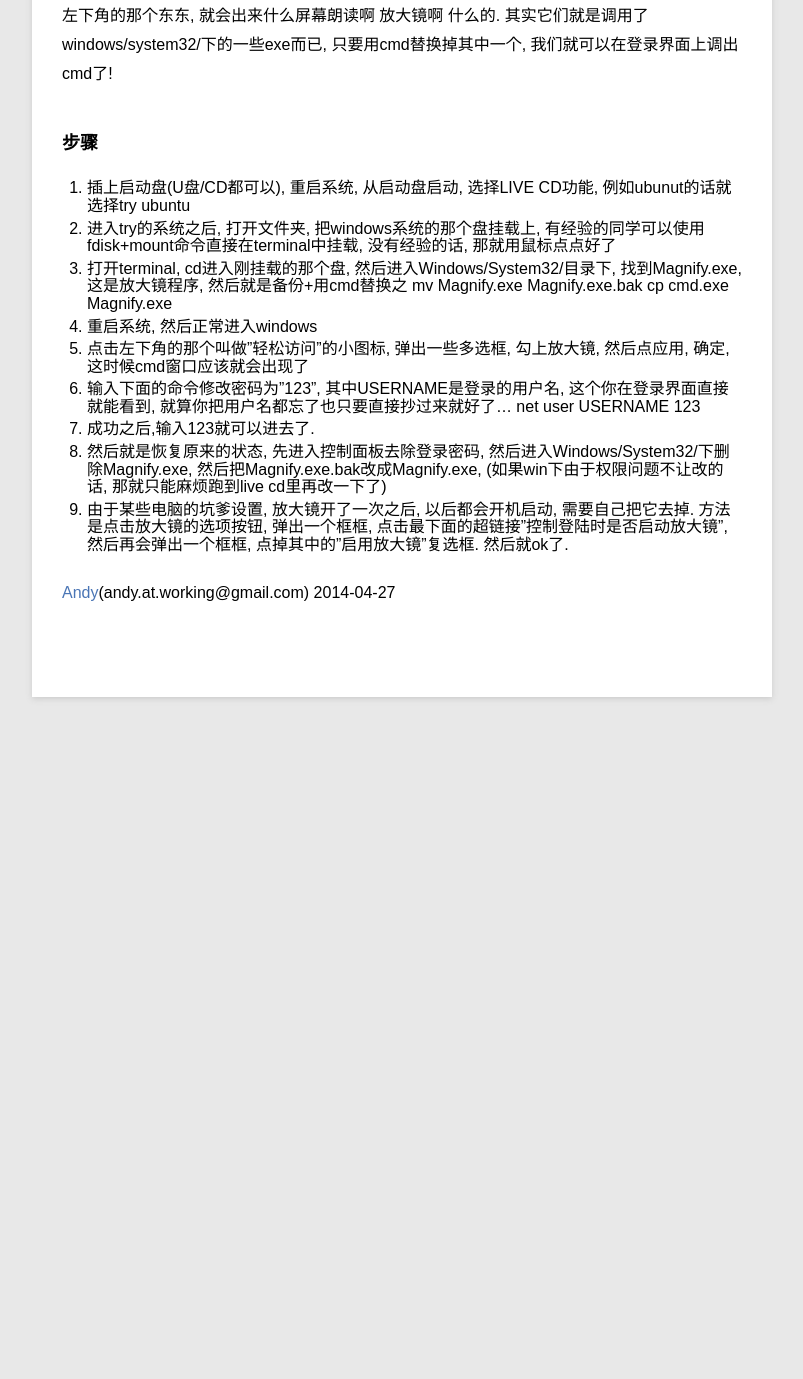
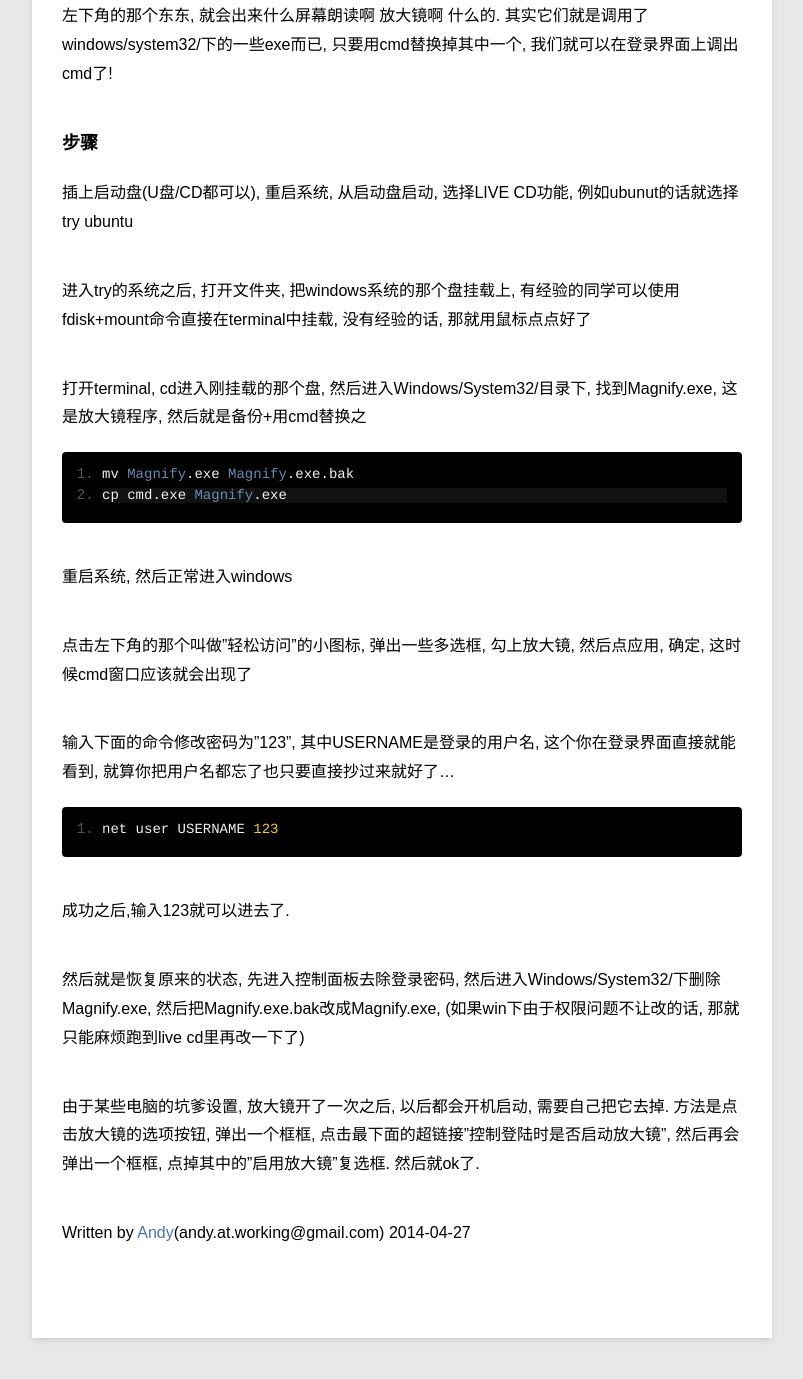
Before and after one commit to andycoder7/andycoder7.github.com, a Jekyll site: the page built from _posts/blog/2014-4-27-remove-windows-pwd.md, in a window 1280 px wide and 1400 px high, scrolled down 859 px. Shown: the top 1379 px of the window, without its empty margins (78-881 px from the left). Built offline with Jekyll 4.4.1, drawn with Linux system fonts in a browser that asks for light colours; Markdown is read by kramdown in place of the engine named in the settings; comment, search, counter and statistics services are not loaded; before the commit the page ends 1636 px from its top, so only the background shows below that; some of the changed lines change nothing that is shown.

Commit message:
remove seq num in rm win pwd

```diff
--- a/_posts/blog/2014-4-27-remove-windows-pwd.md
+++ b/_posts/blog/2014-4-27-remove-windows-pwd.md
@@ -6,35 +6,46 @@ category: blog
 
 **我的环境是ubunut14.04的livecd, 解决win7-32bit的开机密码, 64位的win的话请自己做相应调整**
 
-## 缘起
+##缘起
 
 ---
 
 昨天晚上实验室一个学弟抱了一台电脑过来, 说是一个奇葩童鞋的, 把自己的开机密码忘了... 本着学长应该帮助学弟+我正好想玩一下, 于是把电脑拿了过来倒腾, 竟然真的成功了, 于是我对windows的安全感进一步下降了... 虽然, 它留着这么一个"后门"也是可以说的通的, 万一你真的忘了自己开机密码怎么办..
 
-## 使用Live CD功能破解
+##使用Live CD功能破解
 
 ---
 
 作为经常捣腾Linux的同学一定知道在装linux系统的时候有个Live CD功能, 例如Ubuntu的话就是try ubuntu什么的. 而linux下又是可以读取到windows的文件的, 再加上在linux里面, 你有了root你就whosyoudaddy了! 很配合的是, 在live CD里sudo是空密码的. 这些加起来, 你就无敌啦, 哈哈 :-)
 
-### 原理
+###原理
 
 由于windows有一个bug的地方就是, 如果你用命令改密码的话是不需要原密码的. 所以我们只要设法在输密码之前进入cmd就行了. 至于怎么进cmd的话, 在登录界面上还有一些帮助按钮的, 点击左下角的那个东东, 就会出来什么屏幕朗读啊 放大镜啊 什么的. 其实它们就是调用了windows/system32/下的一些exe而已, 只要用cmd替换掉其中一个, 我们就可以在登录界面上调出cmd了!
 
-### 步骤
+###步骤
 
-1. 插上启动盘(U盘/CD都可以), 重启系统, 从启动盘启动, 选择LIVE CD功能, 例如ubunut的话就选择try ubuntu
-2. 进入try的系统之后, 打开文件夹, 把windows系统的那个盘挂载上, 有经验的同学可以使用fdisk+mount命令直接在terminal中挂载, 没有经验的话, 那就用鼠标点点好了
-3. 打开terminal, cd进入刚挂载的那个盘, 然后进入Windows/System32/目录下, 找到Magnify.exe, 这是放大镜程序, 然后就是备份+用cmd替换之
+插上启动盘(U盘/CD都可以), 重启系统, 从启动盘启动, 选择LIVE CD功能, 例如ubunut的话就选择try ubuntu
+
+进入try的系统之后, 打开文件夹, 把windows系统的那个盘挂载上, 有经验的同学可以使用fdisk+mount命令直接在terminal中挂载, 没有经验的话, 那就用鼠标点点好了
+
+打开terminal, cd进入刚挂载的那个盘, 然后进入Windows/System32/目录下, 找到Magnify.exe, 这是放大镜程序, 然后就是备份+用cmd替换之
+
     mv Magnify.exe Magnify.exe.bak
 	cp cmd.exe Magnify.exe
-4. 重启系统, 然后正常进入windows
-5. 点击左下角的那个叫做"轻松访问"的小图标, 弹出一些多选框, 勾上放大镜, 然后点应用, 确定, 这时候cmd窗口应该就会出现了
-6. 输入下面的命令修改密码为"123", 其中USERNAME是登录的用户名, 这个你在登录界面直接就能看到, 就算你把用户名都忘了也只要直接抄过来就好了...
+
+重启系统, 然后正常进入windows
+
+点击左下角的那个叫做"轻松访问"的小图标, 弹出一些多选框, 勾上放大镜, 然后点应用, 确定, 这时候cmd窗口应该就会出现了
+
+输入下面的命令修改密码为"123", 其中USERNAME是登录的用户名, 这个你在登录界面直接就能看到, 就算你把用户名都忘了也只要直接抄过来就好了...
+
     net user USERNAME 123
-7. 成功之后,输入123就可以进去了.
-8. 然后就是恢复原来的状态, 先进入控制面板去除登录密码, 然后进入Windows/System32/下删除Magnify.exe, 然后把Magnify.exe.bak改成Magnify.exe, (如果win下由于权限问题不让改的话, 那就只能麻烦跑到live cd里再改一下了)
-9. 由于某些电脑的坑爹设置, 放大镜开了一次之后, 以后都会开机启动, 需要自己把它去掉. 方法是点击放大镜的选项按钮, 弹出一个框框, 点击最下面的超链接"控制登陆时是否启动放大镜", 然后再会弹出一个框框, 点掉其中的"启用放大镜"复选框. 然后就ok了.
 
-*[Andy](http://andycoder.me)(andy.at.working@gmail.com) 2014-04-27*
+成功之后,输入123就可以进去了.
+
+然后就是恢复原来的状态, 先进入控制面板去除登录密码, 然后进入Windows/System32/下删除Magnify.exe, 然后把Magnify.exe.bak改成Magnify.exe, (如果win下由于权限问题不让改的话, 那就只能麻烦跑到live cd里再改一下了)
+
+由于某些电脑的坑爹设置, 放大镜开了一次之后, 以后都会开机启动, 需要自己把它去掉. 方法是点击放大镜的选项按钮, 弹出一个框框, 点击最下面的超链接"控制登陆时是否启动放大镜", 然后再会弹出一个框框, 点掉其中的"启用放大镜"复选框. 然后就ok了.
+
+
+*Written by [Andy](http://andycoder.me)(andy.at.working@gmail.com) 2014-04-27*
```
